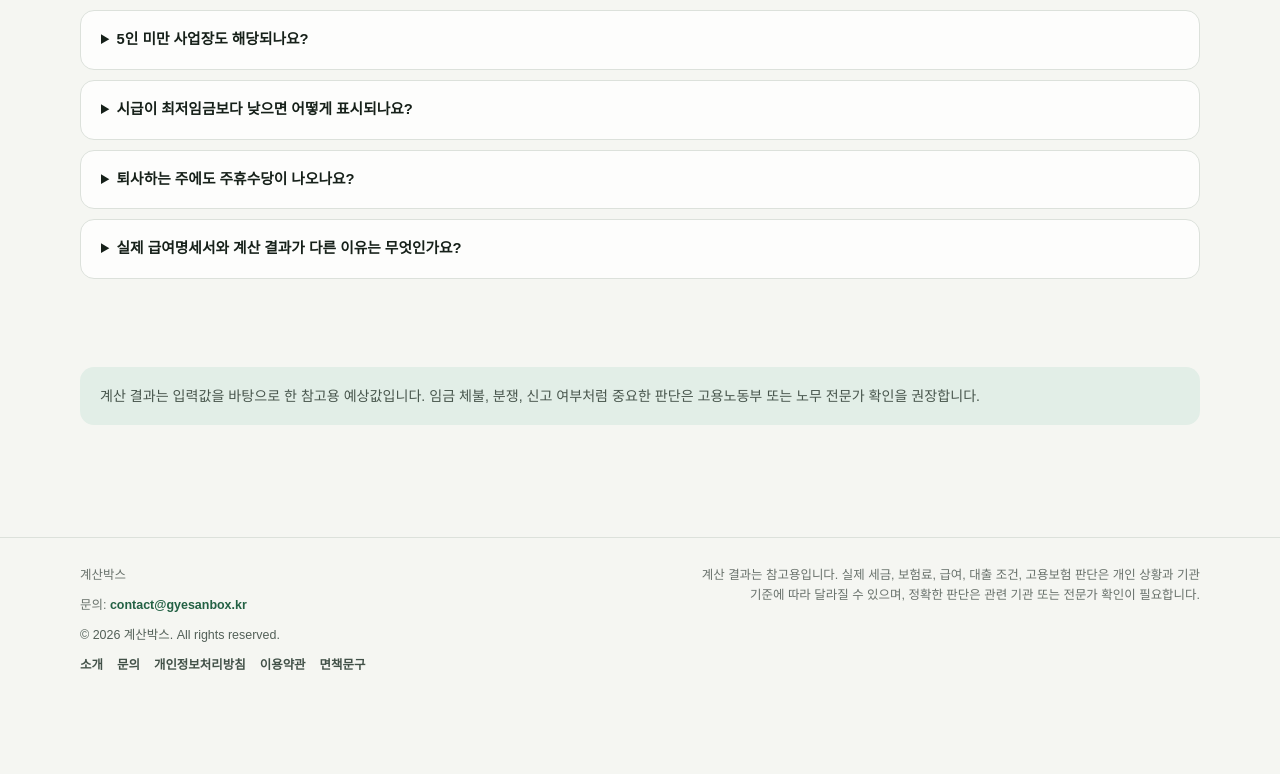
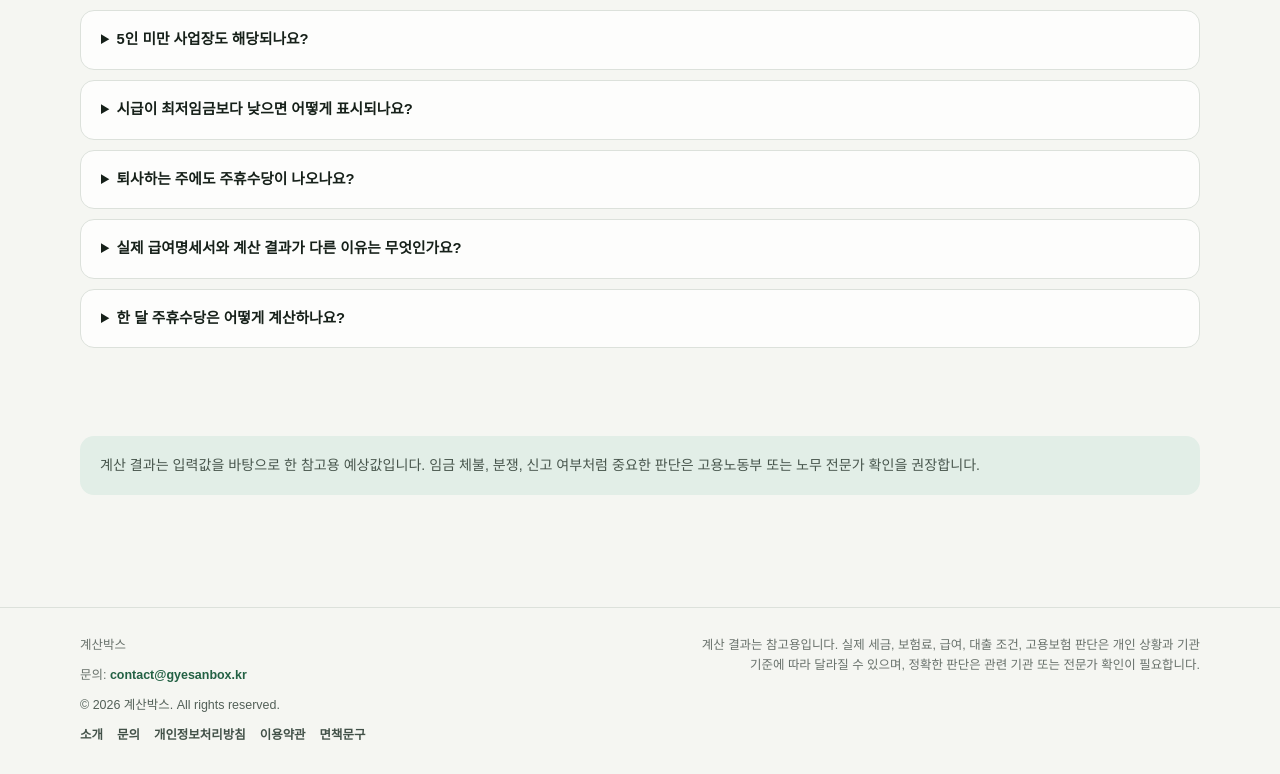
Before and after one commit to JulGi-Park/integrated-calculator, a Next.js app: page /calculators/labor-pay in a window 1280 px wide. Shown: the part 4156-4930 px from the top of the page. Before the commit the page ends 4860 px from the top, so only its background shows below. Built offline with nearby package versions, Linux system fonts and the light colour scheme.

Commit message:
feat: clarify monthly holiday allowance intent

```diff
--- a/components/calculators/laborPayContentData.ts
+++ b/components/calculators/laborPayContentData.ts
@@ -118,6 +118,11 @@ export const laborPayFaqs = [
     answer:
       "세금, 4대보험, 사업장 지급 방식, 근무표 변경, 이미 포함된 수당 등이 반영되지 않아 실제 지급액과 다를 수 있습니다.",
   },
+  {
+    question: "한 달 주휴수당은 어떻게 계산하나요?",
+    answer:
+      "이 계산기는 1주 단위의 주휴수당을 계산합니다. 한 달 금액은 해당 월에 주휴수당이 발생한 주별 금액을 합산해야 하며, 근무표와 소정근로일이 달마다 달라질 수 있어 주급을 단순히 4배 또는 4.345배로 자동 환산하지 않습니다.",
+  },
 ] as const;
 
 export const laborPayWebApplicationJsonLd = {
```
Also changed, not shown: 1 other file (tests, documents, lock files or other folders).
